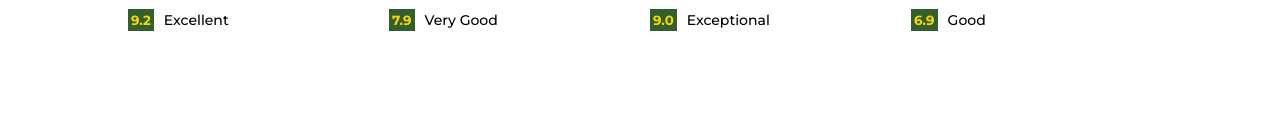
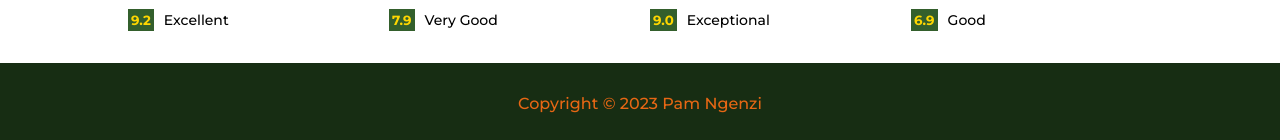
Before and after one commit to ngupange/Driving_School_UI_design, a React (Create React App) app: page / in a window 1280 px wide. Shown: the part 1309-1449 px from the top of the page. Before the commit the page ends 1340 px from the top, so only its background shows below. Built offline with nearby package versions, Linux system fonts and the light colour scheme.

Commit message:
Footer For Home Page Done

```diff
--- /dev/null
+++ b/src/components/footer/Footer.jsx
@@ -0,0 +1,12 @@
+import "./footer.css";
+
+const Footer = () => {
+  return (
+    <div className="footer">
+      <span>
+        Copyright © 2023 Pam Ngenzi</span>
+    </div>
+  );
+};
+
+export default Footer;
--- /dev/null
+++ b/src/components/footer/footer.css
@@ -0,0 +1,9 @@
+.footer {
+  height: 5em;
+  background-color: #172d13;
+  display: flex;
+  justify-content: center;
+  align-items: center;
+  margin-top: 2em;
+  color: #e66714;
+}
--- a/src/pages/home/Home.jsx
+++ b/src/pages/home/Home.jsx
@@ -4,6 +4,7 @@
 import Citysection from "../../components/bycities/CitiesSection"
 import LicenceType from "../../components/licenceType/LicenceType"
 import TopSchool from "../../components/topRatedSchools/TopSchool"
+import Footer from "../../components/footer/Footer";
 
 const Home = () => {
     return (
@@ -17,6 +18,7 @@
                 <h1 className="homeTitle">Top rated Instructors</h1>
                 <TopSchool />
             </div>
+            <Footer />
         </div>
     )
 }
```
